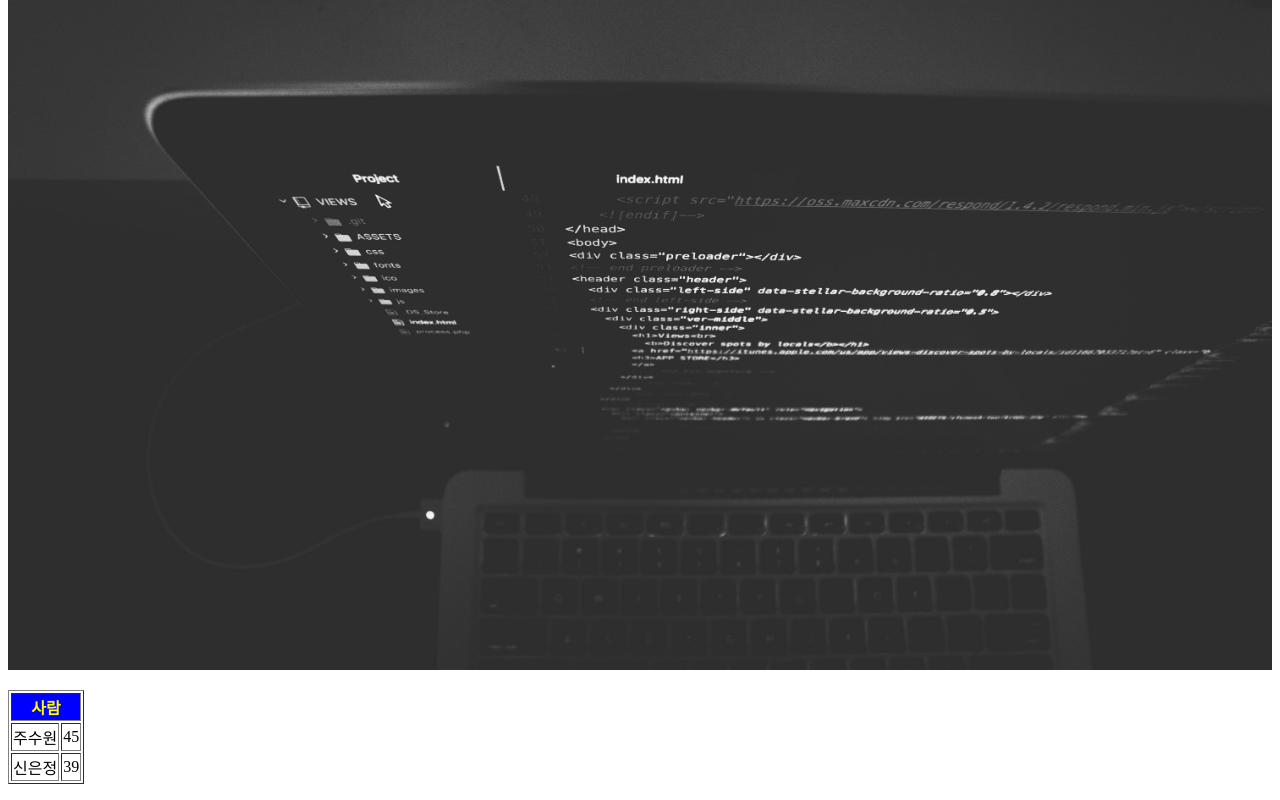
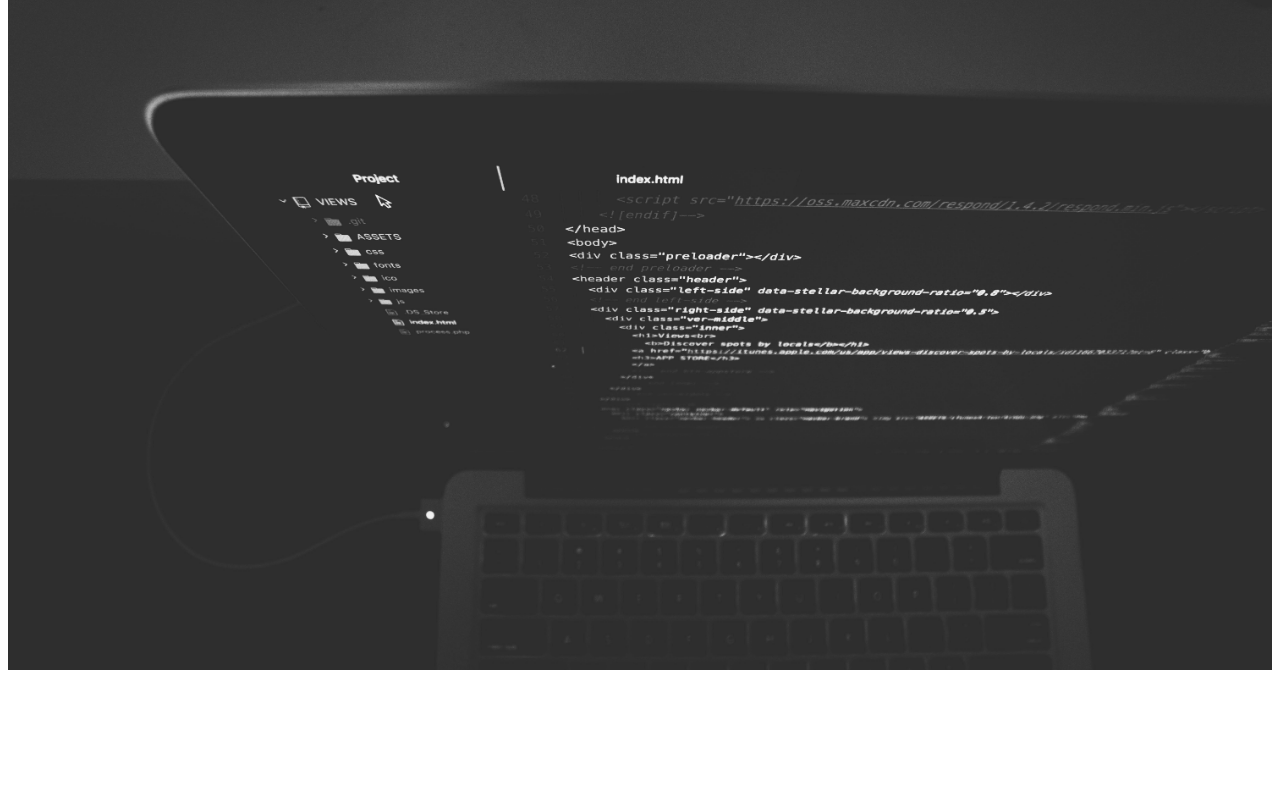
Before and after one commit to simpler1204/web1, a plain HTML site: page 1.html in a window 1280 px wide. Shown: the part 349-1149 px from the top of the page. After the commit the page ends 1031 px from the top, so only its background shows below. Drawn offline with Linux system fonts and the light colour scheme.

Commit message:
Add files via upload

```diff
--- a/1.html
+++ b/1.html
@@ -18,16 +18,5 @@
 <p><a href="http://www.naver.com" target="_blank" title="NAVER">동해물과 백두산이</a> 마르고 닳도록 하느님이 보우하사 우리 나라만세</p>
 <p style="margin-top:45px">무궁화 <b>삼천리</b> <strong>화려강산 <u>대한사람</u></strong> 대한으로 길이 보존하세</p>
 <img src="coding.jpg" width="100%">
-<p>
-<table border="1">
-  <th colspan="2" bgcolor="blue" style="color:yellow">사람</th>
-  <tr>
-    <td>주수원</td><td>45</td>
-  </tr>
-  <tr>
-    <td>신은정</td><td>39</td>
-  </tr>
-</table>
-</p>
 </body>
 </html>
```
Also changed, not shown: 2.html (+1 -11 lines), 3.html (+1 -11 lines), index.html (+1 -11 lines).
